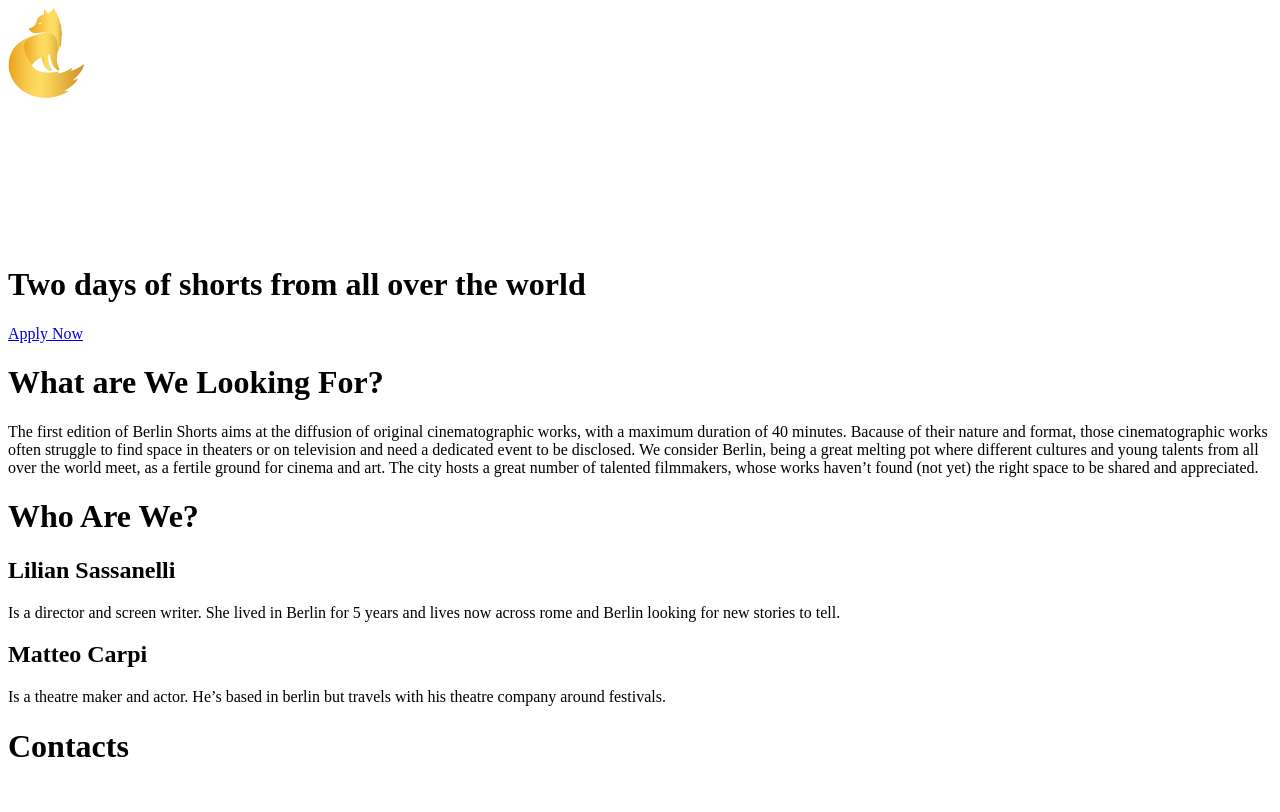
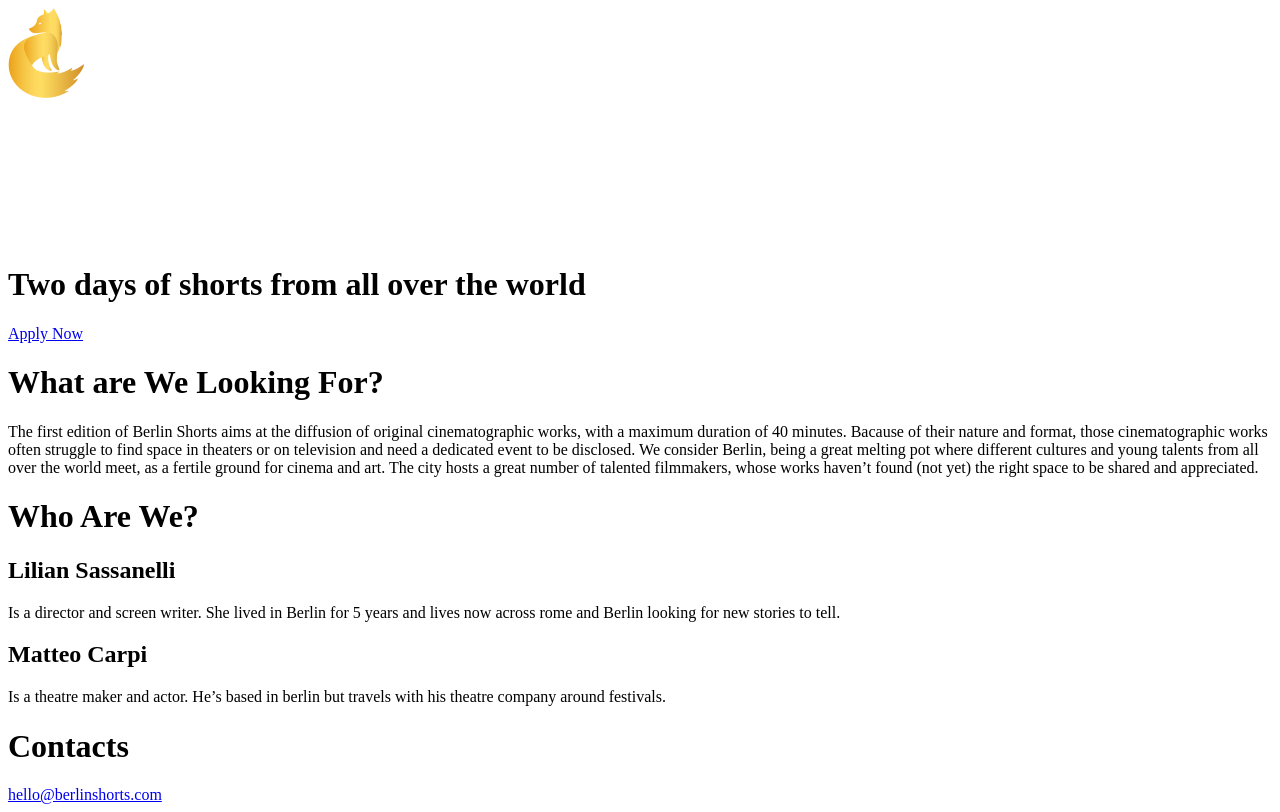
Before and after one commit to matteocarpi/berlinshorts, a React (Create React App) app: page / in a window 1280 px wide. Built offline with nearby package versions, Linux system fonts and the light colour scheme.

Commit message:
fixed email in homepage

```diff
--- a/src/components/pages/home.js
+++ b/src/components/pages/home.js
@@ -22,7 +22,7 @@ class Home extends React.Component {
 
           <div className="intro">
             <h1 className="slogan">{home.slogan}</h1>
-            <a className="button apply" href="#">Apply Now</a>
+            <a className="button apply" href="/">Apply Now</a>
           </div>
 
           <div className="intermezzo-1">
@@ -31,7 +31,6 @@ class Home extends React.Component {
           <div className="mission">
           <h1 className="mission-title">What are We Looking For?</h1>
           <p className="mission">{home.mission}</p>
-          <a className="button more-mission" href="#"></a>
           </div>
 
           <div className="intermezzo-2">
@@ -54,7 +53,7 @@ class Home extends React.Component {
           </div>
           <div className="contacts">
           <h1>Contacts</h1>
-          <a href="mailto:{{ site.email }}"></a>
+          <a href="mailto:{{ site.email }}">hello@berlinshorts.com</a>
           </div>
 
         </div>
```
